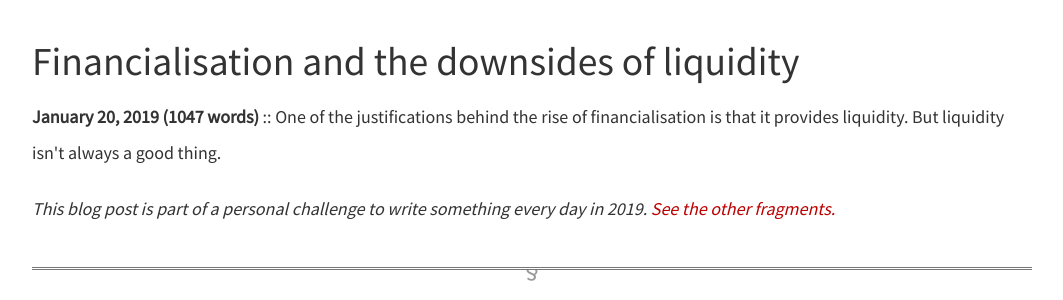
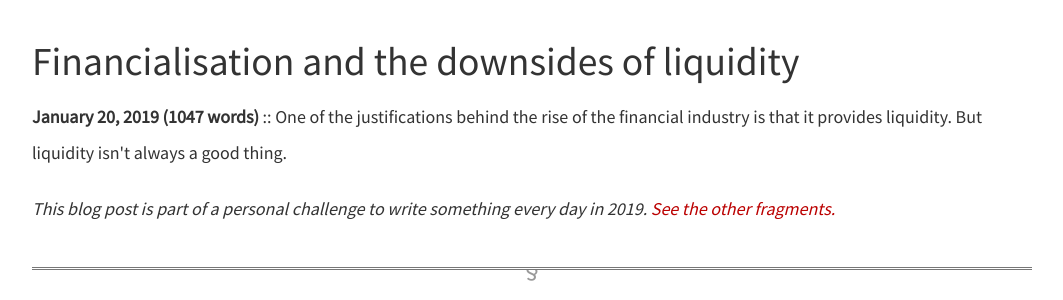
Before and after one commit to dellsystem/dellsystem.github.io, a Jekyll site: the page built from _posts/2019-1-20-fragments-20.md, in a window 1280 px wide and 900 px high. Shown: the part 177-477 px from the top of the window, without its empty margins (108-1171 px from the left). Built offline with Jekyll 4.4.1, drawn with Linux system fonts in a browser that asks for light colours.

Commit message:
Change description for fragments-20
"Rise of financialisation" is awkward phrasing and probably not what I
mean tbh

```diff
--- a/_posts/2019-1-20-fragments-20.md
+++ b/_posts/2019-1-20-fragments-20.md
@@ -1,7 +1,7 @@
 ---
 title: "Financialisation and the downsides of liquidity"
 layout: fragment
-description: "One of the justifications behind the rise of financialisation is that it provides liquidity. But liquidity isn't always a good thing."
+description: "One of the justifications behind the rise of the financial industry is that it provides liquidity. But liquidity isn't always a good thing."
 ---
 
 If you ask someone who works in finance why they believe the financial industry is necessary, a lot of the time the answer will boil to: it provides liquidity. It removes inefficiencies when it comes to spending money on the part of consumers (who want to, say, buy a house) and businesses (who may need access to credit in order to start up, expand or just maintain their everyday operations). It's this provision of liquidity, and the the implied efficiency gains that result, which legitimates the industry.
```
